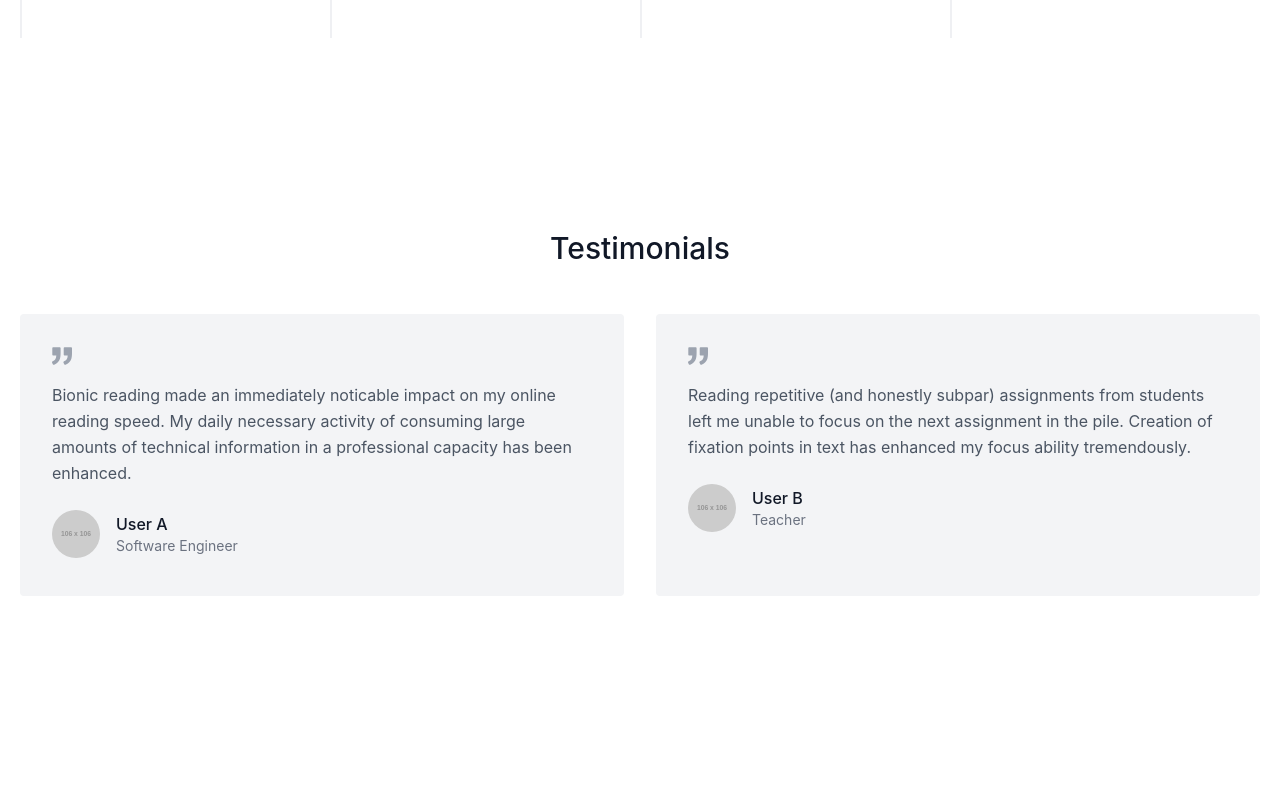
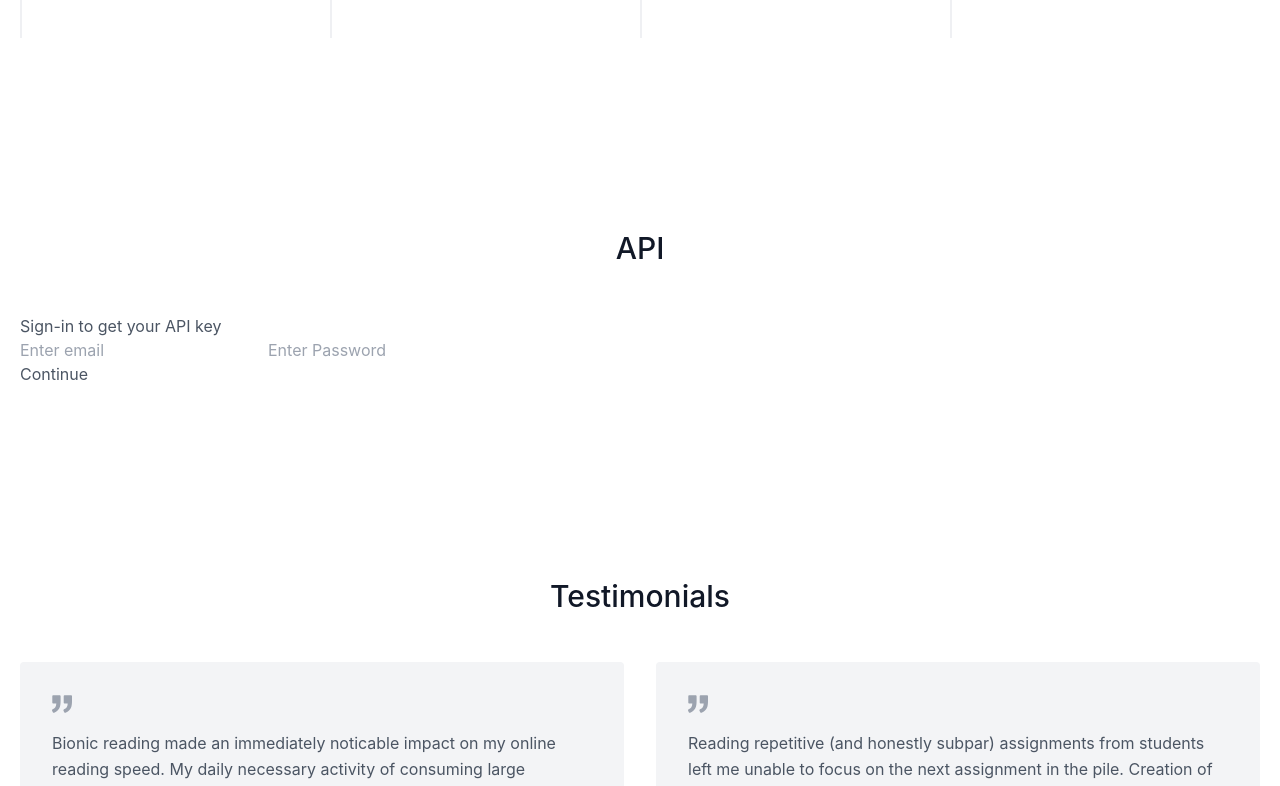
Before and after one commit to KDwevedi/btp, a React (Create React App) app: page / in a window 1280 px wide. Shown: the part 1160-1946 px from the top of the page. Built offline with nearby package versions, Linux system fonts and the light colour scheme.

Commit message:
API key, signin, payment

```diff
--- a/src/App.js
+++ b/src/App.js
@@ -8,13 +8,14 @@
 import Contact from './components/contact';
 import DemoPage from './components/demo';
 import {Routes, Route } from 'react-router-dom';
-
+import Signin from './components/api'
 function Home () {
   return (
 
     <>
     <Header/>
     <ProdDescription/>
+    <Signin/>
     <Testimonial />
     <PayPlans/>
     <Team/>
--- /dev/null
+++ b/src/components/api.js
@@ -0,0 +1,64 @@
+
+
+export default function Signin () {
+    function makeid(length) {
+        let result = '';
+        const characters = 'ABCDEFGHIJKLMNOPQRSTUVWXYZabcdefghijklmnopqrstuvwxyz0123456789';
+        const charactersLength = characters.length;
+        let counter = 0;
+        while (counter < length) {
+          result += characters.charAt(Math.floor(Math.random() * charactersLength));
+          counter += 1;
+        }
+        return result;
+    }
+
+
+    function signinbtn(){
+        fetch(`https://bionic-reader.onrender.com/api/email/${document.querySelector("#inptemail").value}+${document.querySelector("#inptpassword").value}`)
+        .then((response) => response.text())
+        .then((data) => {
+             console.log(data);
+             if(data=="WrongPassword")alert("Wrong Password");
+             else{
+
+                if(data=="Valid"){
+                    document.querySelector("#showapi").innerText=`Your API Key is: ${ makeid(5)}`;
+
+                 }else{
+                    if(data==""){
+                        window.open("https://buy.stripe.com/9AQaEU1Mf9LmbrWdQT","_blank");
+                    }
+
+                 }
+             }
+
+        }).catch((error)=>{
+            console.log(error)});
+
+    }
+    return (
+
+<section class="text-gray-600 body-font">
+    <div id="showapi"></div>
+  <div id="api" class="container px-5 py-24 mx-auto">
+    <h1 class="text-3xl font-medium title-font text-gray-900 mb-12 text-center">API</h1>
+    <div >
+        Sign-in to get your API key
+    </div>
+    <form class="signin">
+      <div class="form-group">
+        <input type="email" class="form-control" id="inptemail" aria-describedby="emailHelp" placeholder="Enter email"></input>
+
+<input type="password" class="form-control" id="inptpassword" aria-describedby="emailHelp" placeholder="Enter Password" ></input>
+
+      </div>
+      <button class="btn btn-primary signinbtn" onClick={signinbtn}>Continue</button>
+    </form>
+
+  </div>
+</section>
+
+    );
+
+}
--- a/src/components/header.js
+++ b/src/components/header.js
@@ -217,6 +217,7 @@
                 </a>
                 <nav class="md:mr-auto md:ml-4 md:py-1 md:pl-4 md:border-l md:border-gray-400	flex flex-wrap items-center text-base justify-center">
                     <a href="#general-product-information" class="mr-5 hover:text-gray-900">Bionic Reading</a>
+                    <a href="#api" class="mr-5 hover:text-gray-900">API</a>
                     <a href="#testimonials-section" class="mr-5 hover:text-gray-900">Testimonials</a>
                     <a href="#payment-plans" class="mr-5 hover:text-gray-900">Pricing</a>
                     <a href="#team-section" class="mr-5 hover:text-gray-900">Our Team</a>
```
Also changed, not shown: src/components/demo.js.
